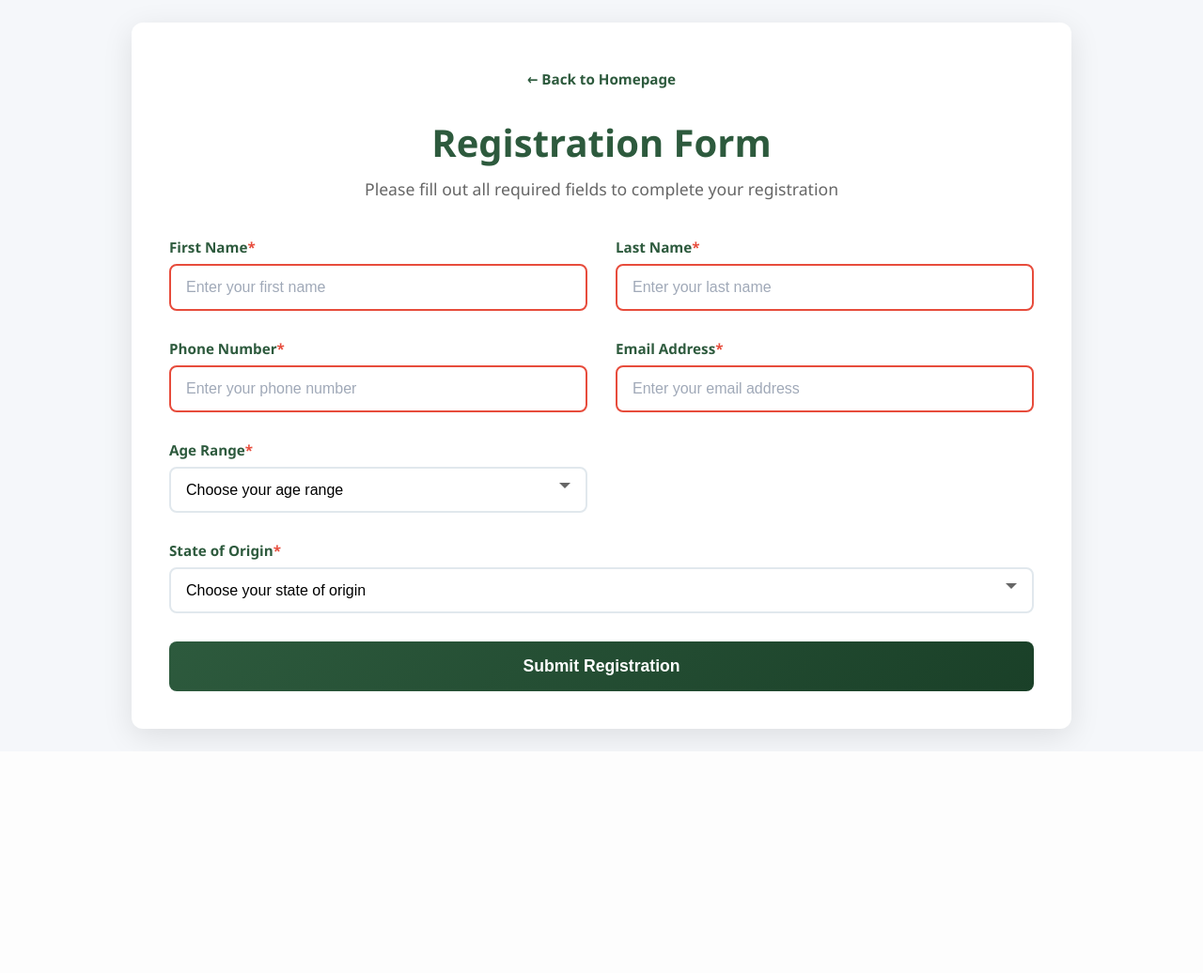
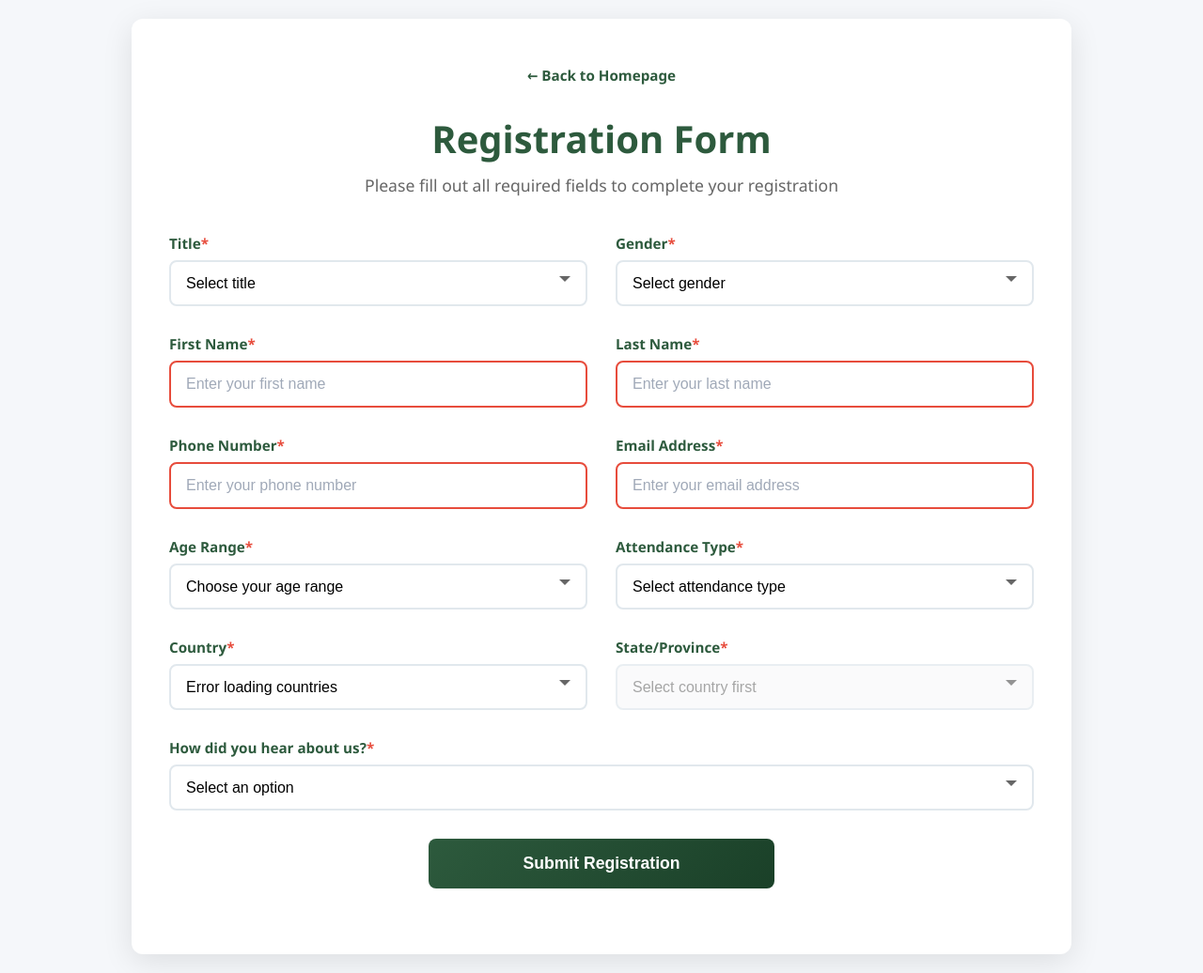
Before and after one commit to Rheno001/Rise-Up-Patriots-2.0, a PHP site: page /registration.html in a window 1280 px wide. Shown: the whole page at 94% size. Before the commit the page ends 798 px from the top, so only its background shows below. Run offline with PHP 8.4, Linux system fonts and the light colour scheme.

Commit message:
update to form

```diff
--- a/registration.html
+++ b/registration.html
@@ -148,8 +154,11 @@
             font-weight: 600;
             cursor: pointer;
             transition: all 0.3s ease;
-            margin-top: 30px;
-            width: 100%;
+            width: 40%;
+            display: flex;
+            align-items: center;
+            justify-content: center;
+            margin: 30px auto;
         }
 
         .submit-btn:hover {
@@ -237,6 +270,33 @@
         <form id="registrationForm" onsubmit="handleSubmit(event)">
             <div class="form-grid">
                 <div class="form-field">
+                    <label for="title" class="form-label">
+                        Title<span class="required">*</span>
+                    </label>
+                    <select id="title" name="title" class="form-select" required>
+                        <option value="">Select title</option>
+                        <option value="Mr">Mr</option>
+                        <option value="Mrs">Mrs</option>
+                        <option value="Ms">Ms</option>
+                        <option value="Dr">Dr</option>
+                        <option value="Prof">Prof</option>
+                    </select>
+                </div>
+
+                <div class="form-field">
+                    <label for="gender" class="form-label">
+                        Gender<span class="required">*</span>
+                    </label>
+                    <select id="gender" name="gender" class="form-select" required>
+                        <option value="">Select gender</option>
+                        <option value="Male">Male</option>
+                        <option value="Female">Female</option>
+                        <option value="Other">Other</option>
+                        <option value="Prefer not to say">Prefer not to say</option>
+                    </select>
+                </div>
+
+                <div class="form-field">
                     <label for="firstName" class="form-label">
                         First Name<span class="required">*</span>
                     </label>
@@ -302,52 +362,58 @@
                         <option value="24-30">24 - 30 years</option>
                         <option value="30-40">30 - 40 years</option>
                         <option value="40-60">40 - 60 years</option>
+                        <option value="60+">60+ years</option>
+                    </select>
+                </div>
+
+                <div class="form-field">
+                    <label for="attendance" class="form-label">
+                        Attendance Type<span class="required">*</span>
+                    </label>
+                    <select id="attendance" name="attendance" class="form-select" required>
+                        <option value="">Select attendance type</option>
+                        <option value="Virtual">Virtual</option>
+                        <option value="Physical">Physical</option>
+                        <option value="Hybrid">Hybrid (Both)</option>
+                    </select>
+                </div>
+
+                <div class="form-field">
+                    <label for="country" class="form-label">
+                        Country<span class="required">*</span>
+                    </label>
+                    <select id="country" name="country" class="form-select" required>
+                        <option value="">Loading countries...</option>
+                    </select>
+                </div>
+
+                <div class="form-field">
+                    <label for="stateOfOrigin" class="form-label">
+                        State/Province<span class="required">*</span>
+                    </label>
+                    <select id="stateOfOrigin" name="stateOfOrigin" class="form-select" required disabled>
+                        <option value="">Select country first</option>
                     </select>
                 </div>
 
                 <div class="form-field full-width">
-                    <label for="stateOfOrigin" class="form-label">
-                        State of Origin<span class="required">*</span>
+                    <label for="howDidYouHear" class="form-label">
+                        How did you hear about us?<span class="required">*</span>
                     </label>
-                    <select id="stateOfOrigin" name="stateOfOrigin" class="form-select" required>
-                        <option value="">Choose your state of origin</option>
-                        <option value="Abia">Abia</option>
-                        <option value="Adamawa">Adamawa</option>
-                        <option value="Akwa Ibom">Akwa Ibom</option>
-                        <option value="Anambra">Anambra</option>
-                        <option value="Bauchi">Bauchi</option>
-                        <option value="Bayelsa">Bayelsa</option>
-                        <option value="Benue">Benue</option>
-                        <option value="Borno">Borno</option>
-                        <option value="Cross River">Cross River</option>
-                        <option value="Delta">Delta</option>
-                        <option value="Ebonyi">Ebonyi</option>
-                        <option value="Edo">Edo</option>
-                        <option value="Ekiti">Ekiti</option>
-                        <option value="Enugu">Enugu</option>
-                        <option value="FCT">Federal Capital Territory (FCT)</option>
-                        <option value="Gombe">Gombe</option>
-                        <option value="Imo">Imo</option>
-                        <option value="Jigawa">Jigawa</option>
-                        <option value="Kaduna">Kaduna</option>
-                        <option value="Kano">Kano</option>
-                        <option value="Katsina">Katsina</option>
-                        <option value="Kebbi">Kebbi</option>
-                        <option value="Kogi">Kogi</option>
-                        <option value="Kwara">Kwara</option>
-                        <option value="Lagos">Lagos</option>
-                        <option value="Nasarawa">Nasarawa</option>
-                        <option value="Niger">Niger</option>
-                        <option value="Ogun">Ogun</option>
-                        <option value="Ondo">Ondo</option>
-                        <option value="Osun">Osun</option>
-                        <option value="Oyo">Oyo</option>
-                        <option value="Plateau">Plateau</option>
-                        <option value="Rivers">Rivers</option>
-                        <option value="Sokoto">Sokoto</option>
-                        <option value="Taraba">Taraba</option>
-                        <option value="Yobe">Yobe</option>
-                        <option value="Zamfara">Zamfara</option>
+                    <select id="howDidYouHear" name="howDidYouHear" class="form-select" required>
+                        <option value="">Select an option</option>
+                        <option value="WhatsApp">WhatsApp</option>
+                        <option value="Instagram">Instagram</option>
+                        <option value="Facebook">Facebook</option>
+                        <option value="Twitter">Twitter</option>
+                        <option value="LinkedIn">LinkedIn</option>
+                        <option value="Friend">Friend/Referral</option>
+                        <option value="Google Search">Google Search</option>
+                        <option value="Website">Website</option>
+                        <option value="Email">Email</option>
+                        <option value="Advertisement">Advertisement</option>
+                        <option value="Event">Event/Conference</option>
+                        <option value="Other">Other</option>
                     </select>
                 </div>
             </div>
@@ -359,6 +425,192 @@
     </div>
 
     <script>
+        // Global variables for countries and states data
+        let countriesData = [];
+
+        // Load countries on page load
+        document.addEventListener('DOMContentLoaded', function() {
+            loadCountries();
+            initializeFormFeatures();
+        });
+
+        async function loadCountries() {
+            const countrySelect = document.getElementById('country');
+
+            try {
+                // Using REST Countries API
+                const response = await fetch('https://restcountries.com/v3.1/all?fields=name,cca2');
+                const countries = await response.json();
+
+                // Sort countries alphabetically
+                countries.sort((a, b) => a.name.common.localeCompare(b.name.common));
+
+                // Clear loading message and populate countries
+                countrySelect.innerHTML = '<option value="">Select your country</option>';
+
+                countries.forEach(country => {
+                    const option = document.createElement('option');
+                    option.value = country.cca2; // Country code
+                    option.textContent = country.name.common;
+                    option.dataset.countryName = country.name.common;
+                    countrySelect.appendChild(option);
+                });
+
+                // Store countries data globally
+                countriesData = countries;
+
+            } catch (error) {
+                console.error('Error loading countries:', error);
+                countrySelect.innerHTML = '<option value="">Error loading countries</option>';
+            }
+        }
+
+        async function loadStates(countryCode) {
+            const stateSelect = document.getElementById('stateOfOrigin');
+            const selectedCountry = countriesData.find(c => c.cca2 === countryCode);
+
+            if (!selectedCountry) return;
+
+            // Show loading state
+            stateSelect.innerHTML = '<option value="">Loading states...</option>';
+            stateSelect.disabled = true;
+
+            try {
+                // Use REST Countries API for states/subdivisions
+                const response = await fetch(`https://restcountries.com/v3.1/alpha/${countryCode}?fields=name,subdivisions`);
+                const countryData = await response.json();
+
+                // Try to get states from the subdivisions or use predefined data
+                let states = [];
+
+                // Predefined states for major countries
+                const countryStates = {
+                    'NG': [
+                        "Abia", "Adamawa", "Akwa Ibom", "Anambra", "Bauchi", "Bayelsa",
+                        "Benue", "Borno", "Cross River", "Delta", "Ebonyi", "Edo",
+                        "Ekiti", "Enugu", "Federal Capital Territory (FCT)", "Gombe",
+                        "Imo", "Jigawa", "Kaduna", "Kano", "Katsina", "Kebbi",
+                        "Kogi", "Kwara", "Lagos", "Nasarawa", "Niger", "Ogun",
+                        "Ondo", "Osun", "Oyo", "Plateau", "Rivers", "Sokoto",
+                        "Taraba", "Yobe", "Zamfara"
+                    ],
+                    'US': [
+                        "Alabama", "Alaska", "Arizona", "Arkansas", "California", "Colorado",
+                        "Connecticut", "Delaware", "Florida", "Georgia", "Hawaii", "Idaho",
+                        "Illinois", "Indiana", "Iowa", "Kansas", "Kentucky", "Louisiana",
+                        "Maine", "Maryland", "Massachusetts", "Michigan", "Minnesota", "Mississippi",
+                        "Missouri", "Montana", "Nebraska", "Nevada", "New Hampshire", "New Jersey",
+                        "New Mexico", "New York", "North Carolina", "North Dakota", "Ohio",
+                        "Oklahoma", "Oregon", "Pennsylvania", "Rhode Island", "South Carolina",
+                        "South Dakota", "Tennessee", "Texas", "Utah", "Vermont", "Virginia",
+                        "Washington", "West Virginia", "Wisconsin", "Wyoming", "District of Columbia"
+                    ],
+                    'CA': [
+                        "Alberta", "British Columbia", "Manitoba", "New Brunswick",
+                        "Newfoundland and Labrador", "Northwest Territories", "Nova Scotia",
+                        "Nunavut", "Ontario", "Prince Edward Island", "Quebec",
+                        "Saskatchewan", "Yukon"
+                    ],
+                    'GB': [
+                        "England", "Scotland", "Wales", "Northern Ireland"
+                    ],
+                    'AU': [
+                        "New South Wales", "Victoria", "Queensland", "Western Australia",
+                        "South Australia", "Tasmania", "Australian Capital Territory",
+                        "Northern Territory"
+                    ],
+                    'IN': [
+                        "Andhra Pradesh", "Arunachal Pradesh", "Assam", "Bihar", "Chhattisgarh",
+                        "Goa", "Gujarat", "Haryana", "Himachal Pradesh", "Jharkhand", "Karnataka",
+                        "Kerala", "Madhya Pradesh", "Maharashtra", "Manipur", "Meghalaya",
+                        "Mizoram", "Nagaland", "Odisha", "Punjab", "Rajasthan", "Sikkim",
+                        "Tamil Nadu", "Telangana", "Tripura", "Uttar Pradesh", "Uttarakhand",
+                        "West Bengal", "Andaman and Nicobar Islands", "Chandigarh",
+                        "Dadra and Nagar Haveli and Daman and Diu", "Delhi", "Jammu and Kashmir",
+                        "Ladakh", "Lakshadweep", "Puducherry"
+                    ],
+                    'DE': [
+                        "Baden-Württemberg", "Bavaria", "Berlin", "Brandenburg", "Bremen",
+                        "Hamburg", "Hesse", "Lower Saxony", "Mecklenburg-Vorpommern",
+                        "North Rhine-Westphalia", "Rhineland-Palatinate", "Saarland",
+                        "Saxony", "Saxony-Anhalt", "Schleswig-Holstein", "Thuringia"
+                    ],
+                    'FR': [
+                        "Auvergne-Rhône-Alpes", "Bourgogne-Franche-Comté", "Brittany",
+                        "Centre-Val de Loire", "Corsica", "Grand Est", "Hauts-de-France",
+                        "Île-de-France", "Normandy", "Nouvelle-Aquitaine", "Occitania",
+                        "Pays de la Loire", "Provence-Alpes-Côte d'Azur"
+                    ],
+                    'ZA': [
+                        "Eastern Cape", "Free State", "Gauteng", "KwaZulu-Natal", "Limpopo",
+                        "Mpumalanga", "Northern Cape", "North West", "Western Cape"
+                    ],
+                    'KE': [
+                        "Baringo", "Bomet", "Bungoma", "Busia", "Elgeyo-Marakwet", "Embu",
+                        "Garissa", "Homa Bay", "Isiolo", "Kajiado", "Kakamega", "Kericho",
+                        "Kiambu", "Kilifi", "Kirinyaga", "Kisii", "Kisumu", "Kitui",
+                        "Kwale", "Laikipia", "Lamu", "Machakos", "Makueni", "Mandera",
+                        "Marsabit", "Meru", "Migori", "Mombasa", "Murang'a", "Nairobi",
+                        "Nakuru", "Nandi", "Narok", "Nyamira", "Nyandarua", "Nyeri",
+                        "Samburu", "Siaya", "Taita-Taveta", "Tana River", "Tharaka-Nithi",
+                        "Trans Nzoia", "Turkana", "Uasin Gishu", "Vihiga", "Wajir", "West Pokot"
+                    ],
+                    'GH': [
+                        "Ashanti", "Brong-Ahafo", "Central", "Eastern", "Greater Accra",
+                        "Northern", "Upper East", "Upper West", "Volta", "Western"
+                    ],
+                    'BR': [
+                        "Acre", "Alagoas", "Amapá", "Amazonas", "Bahia", "Ceará",
+                        "Distrito Federal", "Espírito Santo", "Goiás", "Maranhão",
+                        "Mato Grosso", "Mato Grosso do Sul", "Minas Gerais", "Pará",
+                        "Paraíba", "Paraná", "Pernambuco", "Piauí", "Rio de Janeiro",
+                        "Rio Grande do Norte", "Rio Grande do Sul", "Rondônia", "Roraima",
+                        "Santa Catarina", "São Paulo", "Sergipe", "Tocantins"
+                    ]
+                };
+
+                // Check if we have predefined states for this country
+                if (countryStates[countryCode]) {
+                    states = countryStates[countryCode];
+                } else {
+                    // For countries without predefined states, provide generic options
+                    states = ["Province/State not specified", "Not applicable"];
+                }
+
+                // Populate the states dropdown
+                stateSelect.innerHTML = '<option value="">Select your state/province</option>';
+                states.forEach(state => {
+                    const option = document.createElement('option');
+                    option.value = state;
+                    option.textContent = state;
+                    stateSelect.appendChild(option);
+                });
+
+                stateSelect.disabled = false;
+
+            } catch (error) {
+                console.error('Error loading states:', error);
+                stateSelect.innerHTML = '<option value="">Error loading states</option>';
+                stateSelect.disabled = false;
+            }
+        }
+
+        // Removed GeoNames dependency - now using predefined state data
+
+        // Handle country selection change
+        document.addEventListener('change', function(e) {
+            if (e.target.id === 'country') {
+                const countryCode = e.target.value;
+                if (countryCode) {
+                    loadStates(countryCode);
+                } else {
+                    const stateSelect = document.getElementById('stateOfOrigin');
+                    stateSelect.innerHTML = '<option value="">Select country first</option>';
+                    stateSelect.disabled = true;
+                }
+            }
+        });
+
         function handleSubmit(event) {
             event.preventDefault();
 
@@ -367,11 +619,19 @@
 
             // Disable submit button and show loading state
             submitBtn.disabled = true;
+            submitBtn.classList.add('loading');
             submitBtn.textContent = 'Submitting...';
 
             // Get form data
             const formData = new FormData(form);
             const data = Object.fromEntries(formData.entries());
+
+            // Add country name to data
+            const countrySelect = document.getElementById('country');
+            const selectedCountryOption = countrySelect.options[countrySelect.selectedIndex];
+            if (selectedCountryOption && selectedCountryOption.dataset.countryName) {
+                data.countryName = selectedCountryOption.dataset.countryName;
+            }
 
             // Simulate form submission (replace with actual submission logic)
             setTimeout(() => {
@@ -381,20 +641,25 @@
                 // Reset form and button
                 form.reset();
                 submitBtn.disabled = false;
+                submitBtn.classList.remove('loading');
                 submitBtn.textContent = 'Submit Registration';
-            }, 2000);
+
+                // Reset state dropdown
+                const stateSelect = document.getElementById('stateOfOrigin');
+                stateSelect.innerHTML = '<option value="">Select country first</option>';
+                stateSelect.disabled = true;
+            }, 3000);
         }
 
-        // Add real-time validation
-        document.addEventListener('DOMContentLoaded', function() {
+        function initializeFormFeatures() {
             const phoneInput = document.getElementById('phone');
             const emailInput = document.getElementById('email');
 
-            // Phone number formatting (basic Nigerian format)
+            // Phone number formatting (basic international format)
             phoneInput.addEventListener('input', function(e) {
-                let value = e.target.value.replace(/\D/g, '');
-                if (value.length > 11) {
-                    value = value.slice(0, 11);
+                let value = e.target.value.replace(/[^\d+\-\s()]/g, '');
+                if (value.length > 20) {
+                    value = value.slice(0, 20);
                 }
                 e.target.value = value;
             });
--- a/style.css
+++ b/style.css
@@ -109,10 +109,6 @@ html {
 }
 
 /* Staggered animations for different sections */
-
-.about-container.animate-hidden {
-    transform: translateY(60px);
-}
 
 .Location.animate-hidden {
     transform: translateY(60px);
```
Also changed, not shown: other parts of registration.html (+31 -1 lines), index.html (+77 -15 lines).
